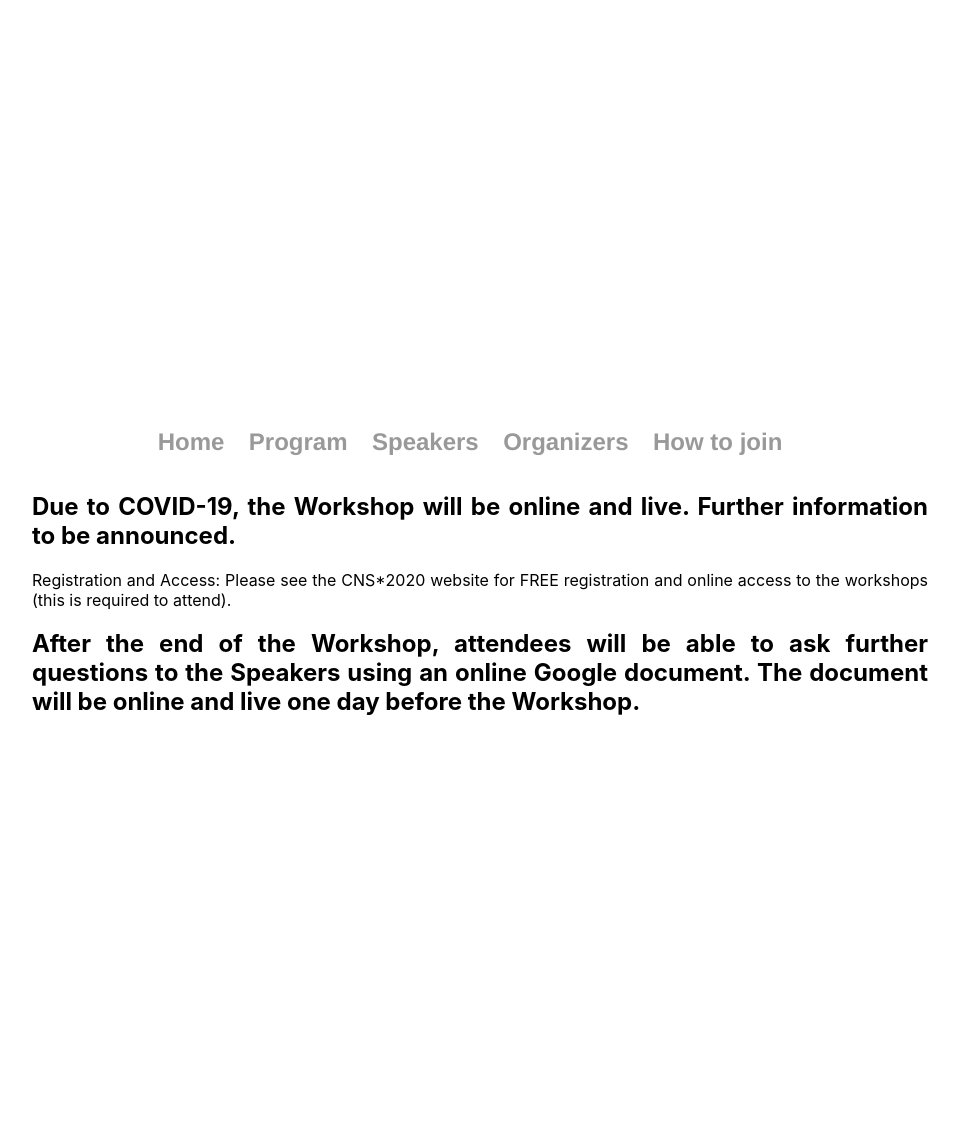
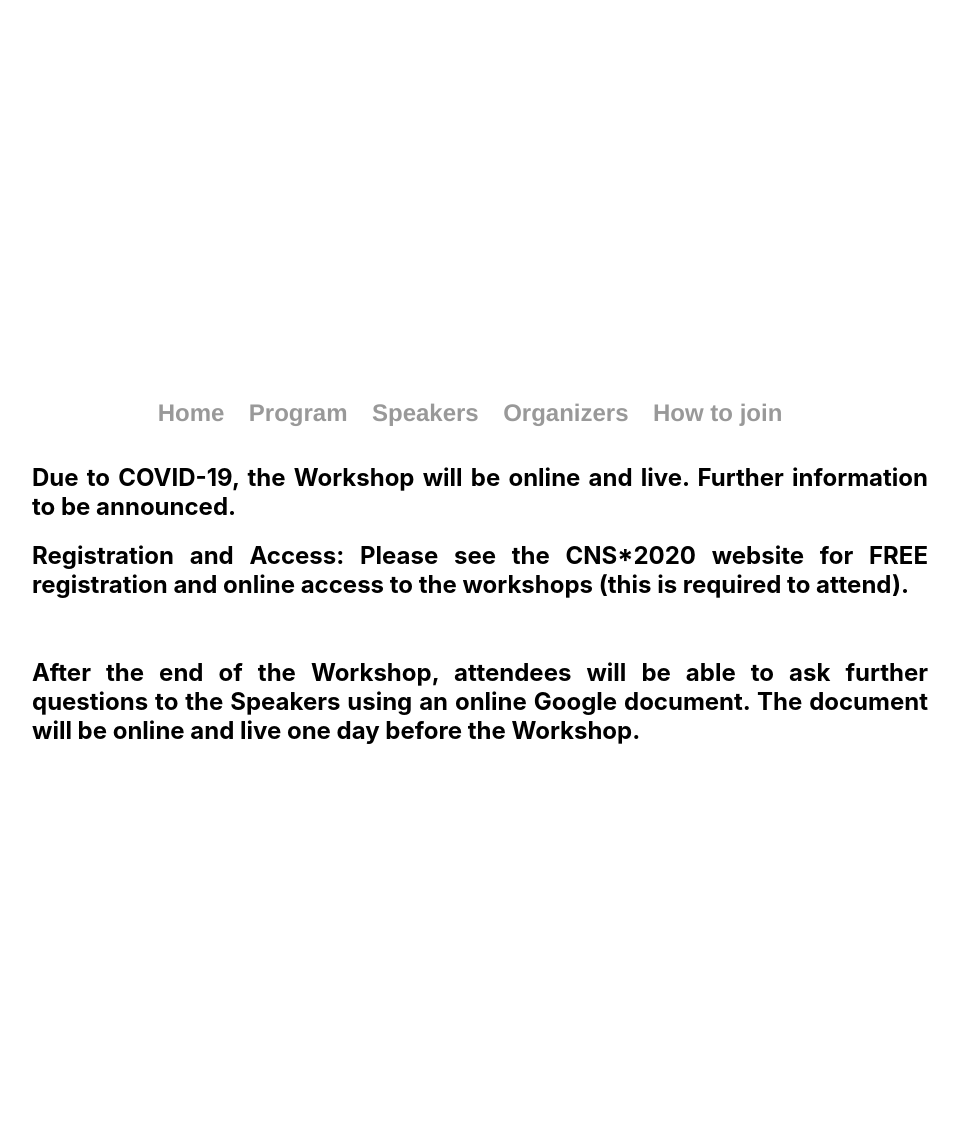
Before and after one commit to spirosChv/ocns2021interneurons, a Jekyll site: the page built from join/index.html, in a window 1280 px wide. Shown: the whole page, without its empty margins (160-1119 px from the left). Built offline with Jekyll 4.4.1, drawn with Linux system fonts in a browser that asks for light colours.

Commit message:
Update index.html

```diff
--- a/join/index.html
+++ b/join/index.html
@@ -6,8 +6,8 @@
 <div class="blurb">
 
       <h2 style="fonts-size: 16px"> Due to COVID-19, the Workshop will be online and live. Further information to be announced. </h2>
-      Registration and Access: Please see the CNS*2020 website for FREE registration and online access to the workshops
-      (this is required to attend).
+      <h2 style="fonts-size: 16px">Registration and Access: Please see the CNS*2020 website for FREE registration and online access to the workshops
+      (this is required to attend).</h2>
       <br> <h2> After the end of the Workshop, attendees will be able to ask further questions to the Speakers using an online Google document.
                The document will be online and live one day before the Workshop. </h2>
 
```
